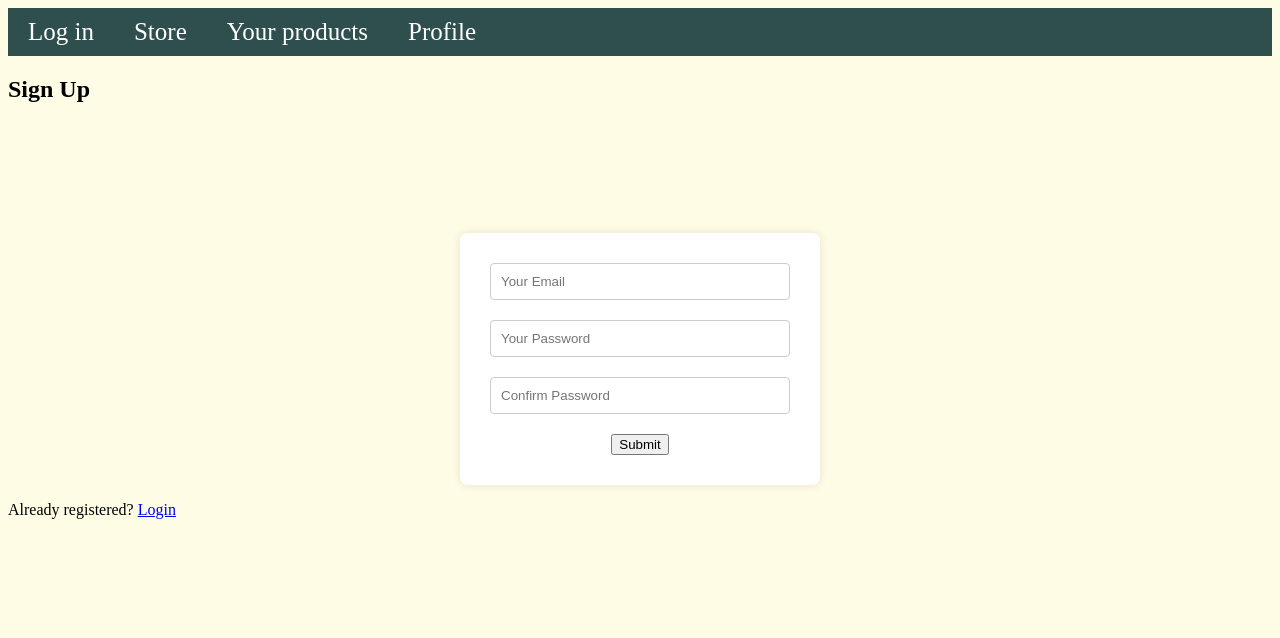
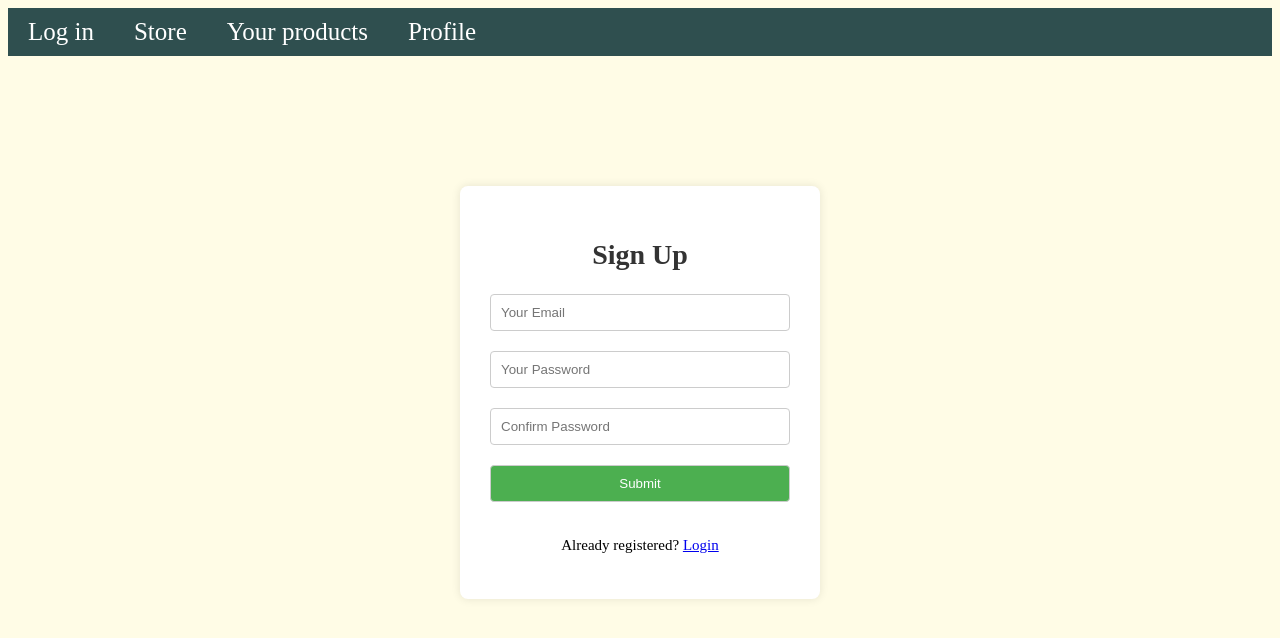
Before and after one commit to SenchaBka/Group-Project---Web-Store, a React (Create React App) app: page /signup in a window 1280 px wide. Shown: the top 638 px of the page. Built offline with nearby package versions, Linux system fonts and the light colour scheme.

Commit message:
Add style to sign up page

```diff
--- a/src/firebase_setup/Singup.js
+++ b/src/firebase_setup/Singup.js
@@ -28,11 +28,9 @@ const Signup = () => {
     return (
         <>
             <Navigation />
-            <p id="message" style={{ display: 'none' }}></p>
-            <h2>Sign Up</h2>
             <div>
-                {error ? <div>{error}</div> : null}
                 <form onSubmit={handleSubmit}>
+                    <h2>Sign Up</h2>
                     <input
                         type="email"
                         name="email"
@@ -57,11 +55,14 @@ const Signup = () => {
                         required
                         onChange={(e) => setPassword2(e.target.value)}
                     />
-                    <button type="submit">Submit</button>
+                    <p id="message" style={{ display: 'none' }}>
+                    </p>
+                    {error ? <div style={{color: 'red'}}>{error}</div> : null}
+                    <input type="submit" value="Submit" />
+                    <p>
+                        Already registered? <Link to="/login">Login</Link>
+                    </p>
                 </form>
-                <p>
-                    Already registered? <Link to="/login">Login</Link>
-                </p>
             </div>
         </>
     );
--- a/src/firebase_setup/firebase.js
+++ b/src/firebase_setup/firebase.js
@@ -28,6 +28,8 @@ const db = getFirestore(app);
 const auth = getAuth(app);
 
 const signUp = async (email, password) => {
+    var messageElement = document.getElementById('message');
+
     try {
         const userCredential = await createUserWithEmailAndPassword(
             auth,
@@ -37,21 +39,23 @@ const signUp = async (email, password) => {
         const user = userCredential.user;
         await addDoc(collection(db, "users"), { uid: user.uid, email: user.email });
 
-        var messageElement = document.getElementById('message');
         messageElement.textContent = 'Login successful!';
         messageElement.style.display = 'block';
+        messageElement.style.color = 'green';
 
         return true;
     } catch (error) {
         // Handle login errors
-        var messageElement = document.getElementById('message');
         messageElement.textContent = 'Error: ' + error.message;
         messageElement.style.display = 'block';
+        messageElement.style.color = 'red';
     }
 };
 
 
 const signIn = async (email, password) => {
+    var messageElement = document.getElementById('message');
+
     try {
         const userCredential = await signInWithEmailAndPassword(
             auth,
@@ -60,7 +64,6 @@ const signIn = async (email, password) => {
         );
         const user = userCredential.user;
 
-        var messageElement = document.getElementById('message');
         messageElement.textContent = 'Login successful!';
         messageElement.style.display = 'block';
         messageElement.style.color = 'green';
@@ -68,7 +71,6 @@ const signIn = async (email, password) => {
         return true;
     } catch (error) {
         // Handle login errors
-        var messageElement = document.getElementById('message');
         messageElement.textContent = 'Error: ' + error.message;
         messageElement.style.display = 'block';
         messageElement.style.color = 'red';
```
